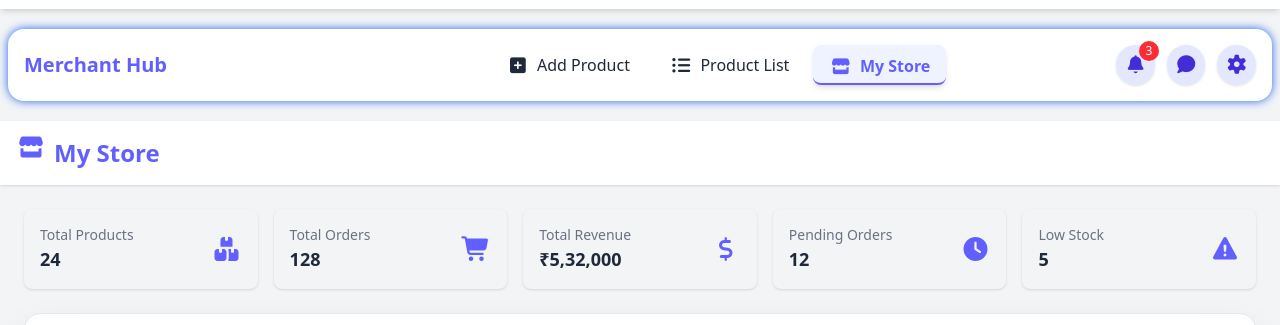
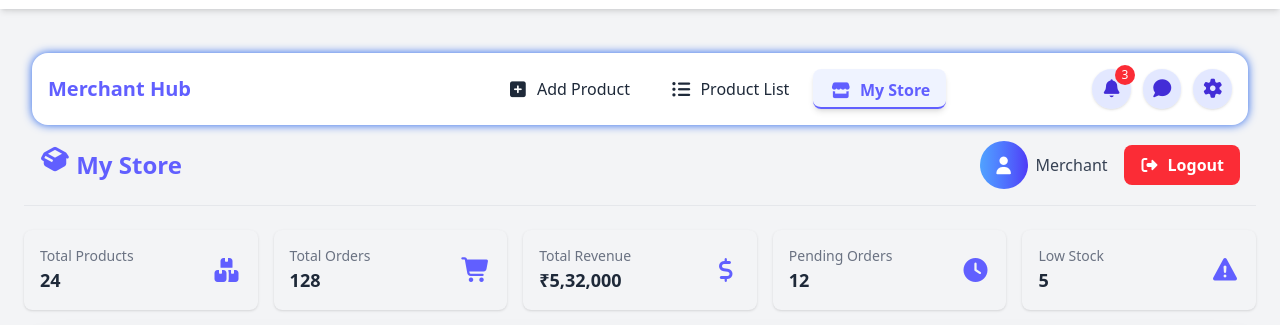
Before and after one commit to Krish480/ShopMatrix, a website: page merchant/My_store.html in a window 1280 px wide. Shown: the part 87-412 px from the top of the page. Drawn offline with nearby package versions, Linux system fonts and the light colour scheme.

Commit message:
make my store page in merchant folder

```diff
--- a/merchant/My_store.html
+++ b/merchant/My_store.html
@@ -106,9 +106,13 @@
         </div>
     </header>
 
+    <!-- Main Content -->
+    <main class="container mx-auto p-6">
+
         <!-- MERCHANT HUB HEADER -->
+        <div class="w-full flex justify-center">
             <header
-                class="sticky top-2 z-20 bg-white dark:bg-gray-800 shadow-[0_0_10px_#2563eb] mt-5 rounded-2xl mx-2 transition-all duration-300">
+                class="sticky top-2 z-20 bg-white dark:bg-gray-800 shadow-[0_0_10px_#2563eb] mt-5 rounded-2xl  w-full mx-2 transition-all duration-300">
                 <div class="flex items-center justify-between p-4">
                     <!-- Left: Mobile Menu + Title -->
                     <div class="flex items-center">
@@ -180,6 +184,7 @@
                     </a>
                 </div>
             </header>
+        </div>
 
 
         <!--Merchant Hamburger Menu JS -->
@@ -202,18 +207,34 @@
         </script>
 
         <!-- My Store Header -->
-    <header class="bg-white dark:bg-gray-800 shadow sticky mt-5 top-0 z-50">
-        <div class="container mx-auto flex justify-between items-center p-4">
-            <div class="flex items-center gap-4">
-                <h1 class="text-2xl font-bold text-indigo-500 flex items-center gap-2">
-                    <i class="fas fa-store animate-bounce"></i> My Store
+        <div class="flex justify-between items-center py-4 mb-6 border-b border-gray-200 dark:border-gray-700 px-4">
+
+            <!-- Left: Logo & Title -->
+            <div class="flex items-center space-x-3">
+                <h1 class="text-2xl font-bold text-indigo-500"><i class="fas fa-box-open animate-bounce"></i> My Store
                 </h1>
             </div>
+
+            <!-- Right: Profile & Logout -->
+            <div class="flex items-center space-x-4">
+                <!-- Profile Avatar -->
+                <div class="flex items-center space-x-2">
+                    <div
+                        class="w-12 h-12 rounded-full bg-gradient-to-r from-blue-400 to-indigo-600 flex items-center justify-center text-white font-bold text-lg">
+                        <i class="fa-solid fa-user"></i>
                     </div>
-    </header>
+                    <span class="hidden md:inline text-gray-700 dark:text-gray-200 font-medium">Merchant</span>
+                </div>
 
-    <!-- Main Content -->
-    <main class="container mx-auto p-6">
+                <!-- Logout Button -->
+                <button
+                    class="flex items-center gap-2 px-4 py-2 bg-red-500 hover:bg-red-600 text-white font-semibold rounded-lg transition-all duration-200">
+                    <i class="fas fa-sign-out-alt"></i>
+                    Logout
+                </button>
+            </div>
+        </div>
+
 
         <!-- Store Info Cards -->
         <div class="grid grid-cols-1 sm:grid-cols-2 md:grid-cols-3 lg:grid-cols-5 gap-4 mb-6">
```
Lines whose indentation alone changed are shown as unchanged.
